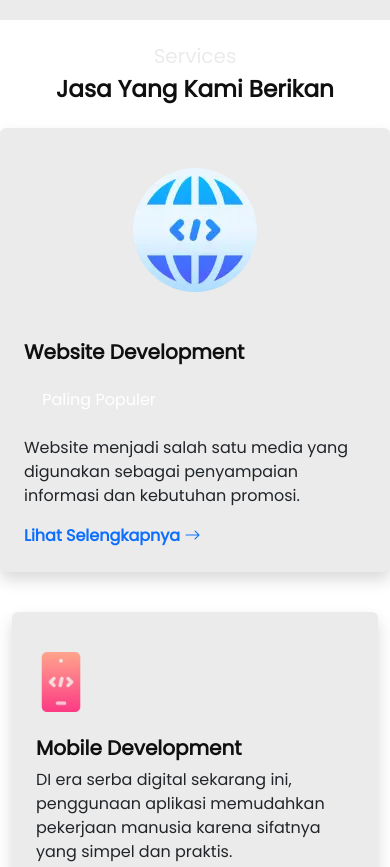
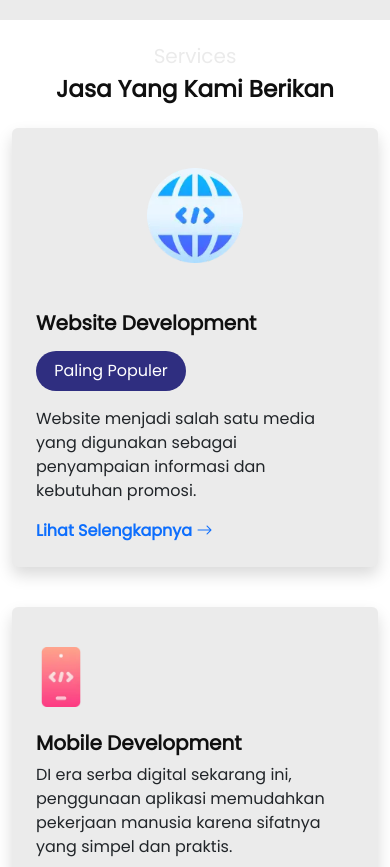
Before and after one commit to ardwiinoo/evocative_digital, a plain HTML site: page index.html in a window 390 px wide. Shown: the part 740-1607 px from the top of the page. Drawn offline with nearby package versions, Linux system fonts and the light colour scheme.

Commit message:
modif: menambah style service

```diff
--- a/assets/css/style.css
+++ b/assets/css/style.css
@@ -8,7 +8,9 @@
   --neutral-150: #ebebeb;
   --neutral-900: #0f0f0f;
   --secondary-600: #4e4dd4;
+  --secondary-800: #2f2e80;
   --primary-600: #00a895;
+  --green: #41e208;
 }
 
 .bg-neutral-150 {
@@ -23,8 +25,16 @@
   background-color: var(--secondary-600);
 }
 
+.bg-secondary-800 {
+  background-color: var(--secondary-800);
+}
+
 .bg-primary-600 {
   background-color: var(--primary-600);
+}
+
+.bg-green {
+  background-color: var(--green);
 }
 
 .text-neutral-150 {
@@ -90,7 +100,16 @@
 }
 
 #service_section {
-  height: 100vh;
+  height: 800px;
+}
+
+.top_service {
+  margin: 0 auto;
+  width: 700px;
+}
+
+.top_service img {
+  width: 100%;
 }
 
 /* Button */
@@ -123,6 +142,14 @@
     height: auto;
   }
 
+  .top_service {
+    width: 100%;
+  }
+
+  .top_service img {
+    width: 30%;
+  }
+
   #footer_left {
     text-align: center;
   }
```
